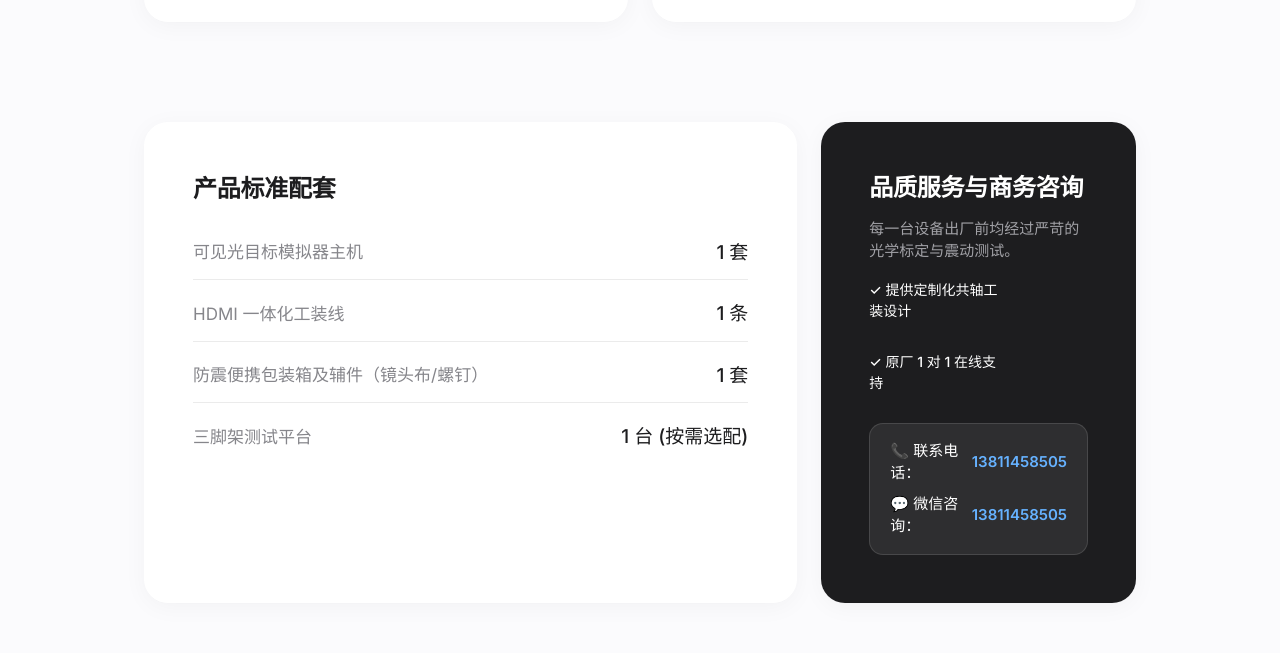
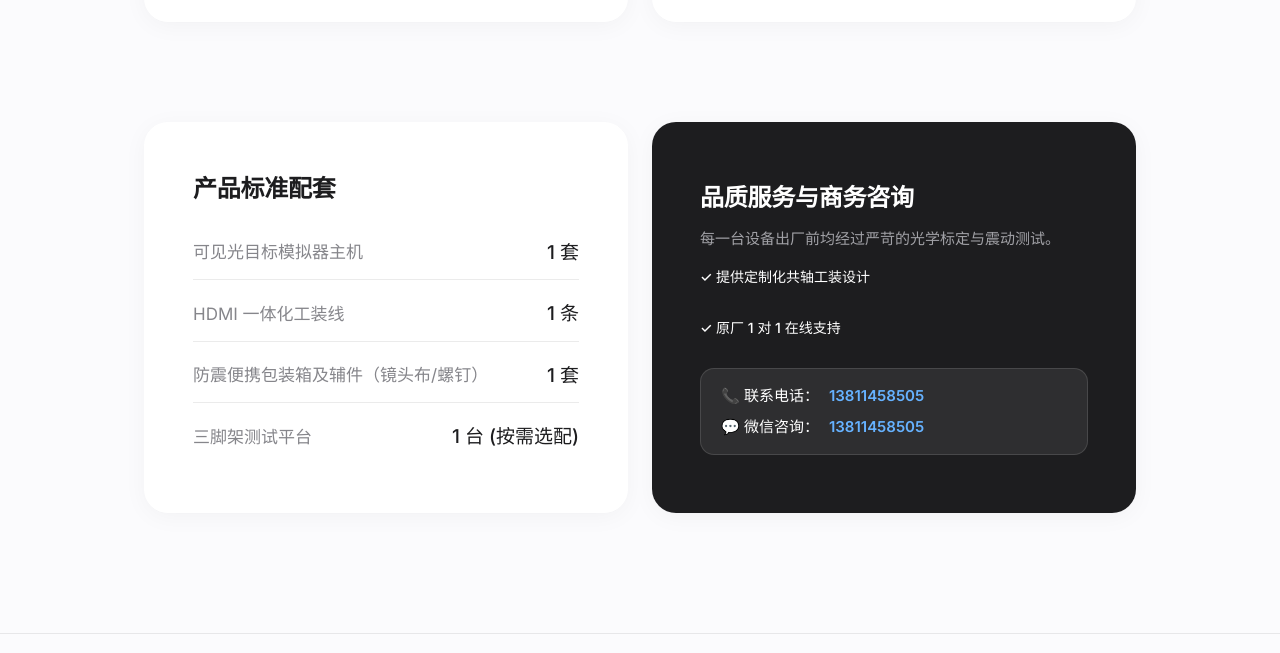
Before and after one commit to PeterPanPhotonics/peterpanphotonics.github.io, a plain HTML site: page index.html in a window 1280 px wide. Shown: the part 4820-5473 px from the top of the page. Drawn offline with Linux system fonts and the light colour scheme.

Commit message:
Fix text wrapping in service card by setting grid columns to 6:6

```diff
--- a/index.html
+++ b/index.html
@@ -567,7 +567,7 @@
         <!-- Package List & Service -->
         <section class="reveal">
             <div class="bento-grid">
-                <div class="card col-span-8">
+                <div class="card col-span-6">
                     <h3>产品标准配套</h3>
                     <ul class="spec-list" style="margin-top:16px;">
                         <li class="spec-item" style="padding-bottom:12px;">
@@ -588,7 +588,7 @@
                         </li>
                     </ul>
                 </div>
-                <div class="card dark col-span-4" style="justify-content:center;">
+                <div class="card dark col-span-6" style="justify-content:center;">
                     <h3 style="margin-bottom:12px;">品质服务与商务咨询</h3>
                     <p style="margin-bottom: 16px; font-size: 15px;">每一台设备出厂前均经过严苛的光学标定与震动测试。</p>
                     <ul class="spec-list" style="margin-top:0;">
```
